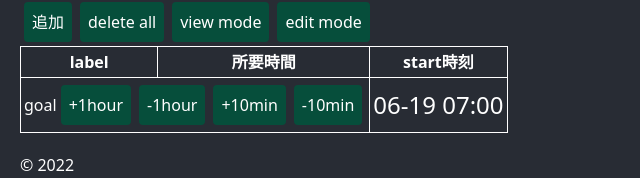
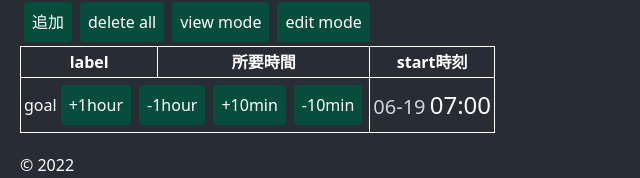
Before and after one commit to yoko0180/gyakusan2, a React (Create React App) app: page / in a window 1280 px wide. Shown: the part 134-312 px from the top of the page, without its empty margins (0-640 px from the left). Built offline with nearby package versions, Linux system fonts and the light colour scheme.

Commit message:
TimeLabel

```diff
--- a/src/components/Main.tsx
+++ b/src/components/Main.tsx
@@ -341,7 +341,8 @@ const Main: React.FC<{ lang: string }> = ({ lang }) => {
   }> = ({ time }) => {
     return (
       <>
-        <span className="hours-label text-2xl">{format(time, "MM-dd HH:mm")}</span>
+        <span className="hours-label text-xl text-gray-300">{format(time, "MM-dd")}</span>&nbsp;
+        <span className="hours-label text-2xl">{format(time, "HH:mm")}</span>
       </>
     )
   }
```
